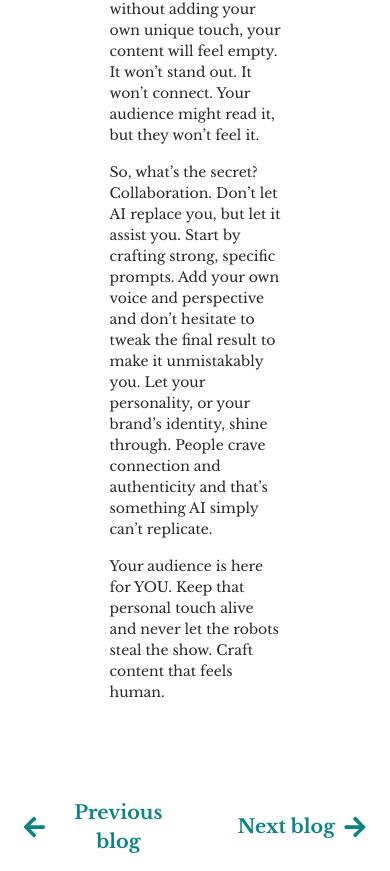
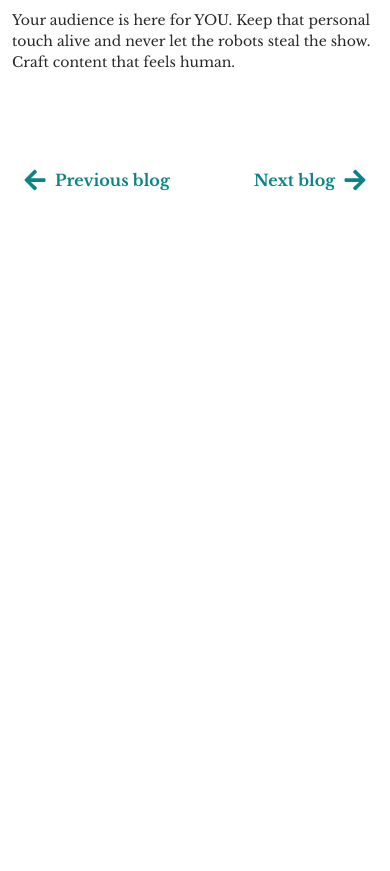
Before and after one commit to cararoggemans/bikingwithc, a React (Create React App) app: page /blog/blog/dont-let-ai-steal-your-voice in a window 390 px wide. Shown: the part 1643-2514 px from the top of the page. After the commit the page ends 1850 px from the top, so only its background shows below. Built offline with nearby package versions, Linux system fonts and the light colour scheme; a web font is replaced by a local one.

Commit message:
change server-dir & small css fixes

```diff
--- a/src/pages/BlogDetail.js
+++ b/src/pages/BlogDetail.js
@@ -61,7 +61,7 @@ const BlogDetail = () => {
 
       <div className="container">
         <div className="row justify-content-center blog-detail__main">
-          <div className="blog-detail__text col-6">
+          <div className="blog-detail__text col-sm-6">
             {currentBlog.middle_content_1 && <p>{currentBlog.middle_content_1}</p>}
             {currentBlog.middle_content_2 && <p>{currentBlog.middle_content_2}</p>}
 
--- a/src/styles/components/pages/_workDetail.scss
+++ b/src/styles/components/pages/_workDetail.scss
@@ -91,7 +91,7 @@
         display: flex;
         align-items: center;
         justify-content: center;
-        font-size: 1.2rem;
+        font-size: 1rem;
         font-weight: bold;
         color: var(--green);
         text-decoration: none;
```
